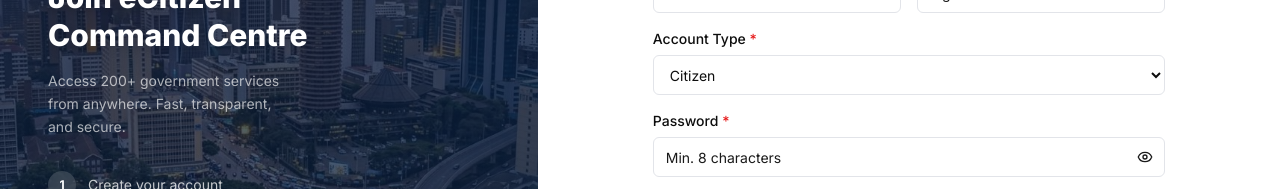
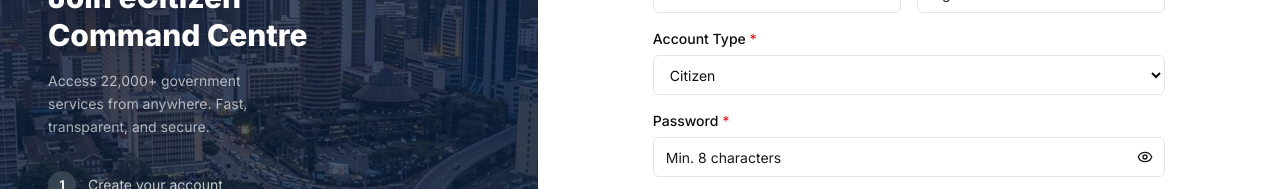
Before and after one commit to web-masters-ke/ecitizen-support-web-client, a Next.js app: page /register in a window 1280 px wide. Shown: the part 341-530 px from the top of the page. Built offline with nearby package versions, Linux system fonts and the light colour scheme.

Commit message:
copy: services count is 22,000+ not 200+
Updated register hero copy ("22,000+ government services") and
login stat tile ("22K+ Services") to reflect actual platform scale.

Co-Authored-By: Claude Opus 4.7 (1M context) <noreply@anthropic.com>

```diff
--- a/app/login/page.tsx
+++ b/app/login/page.tsx
@@ -101,7 +101,7 @@ function LoginForm() {
             <div className="flex gap-8">
               {[
                 { value: '47', label: 'Counties' },
-                { value: '200+', label: 'Services' },
+                { value: '22K+', label: 'Services' },
                 { value: '24/7', label: 'Support' },
               ].map(({ value, label }) => (
                 <div key={label} className="text-center">
--- a/app/register/page.tsx
+++ b/app/register/page.tsx
@@ -159,7 +159,7 @@ export default function RegisterPage() {
             Join eCitizen<br />Command Centre
           </h1>
           <p className="text-sm text-white/65 max-w-[240px] leading-relaxed mb-8">
-            Access 200+ government services from anywhere. Fast, transparent, and secure.
+            Access 22,000+ government services from anywhere. Fast, transparent, and secure.
           </p>
 
           {/* Steps */}
```
